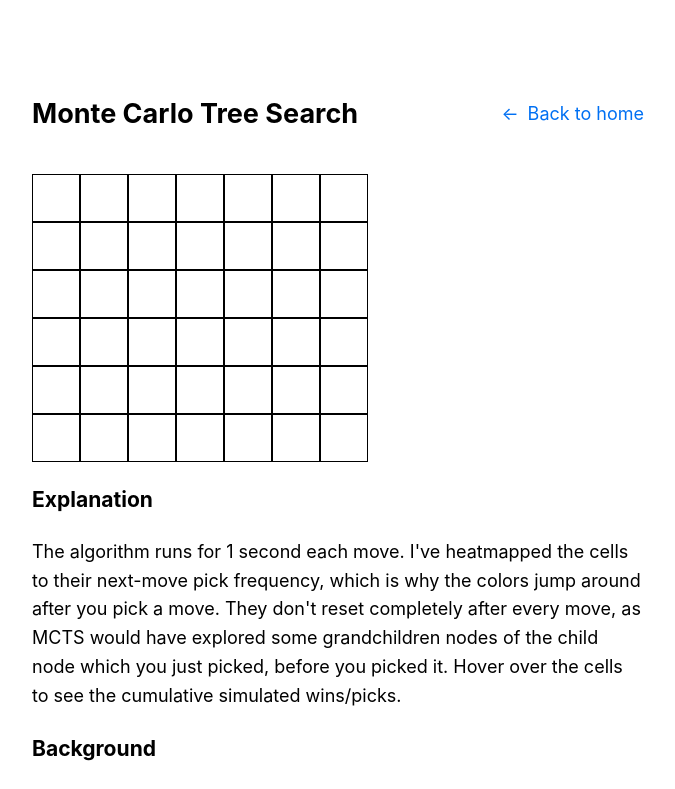
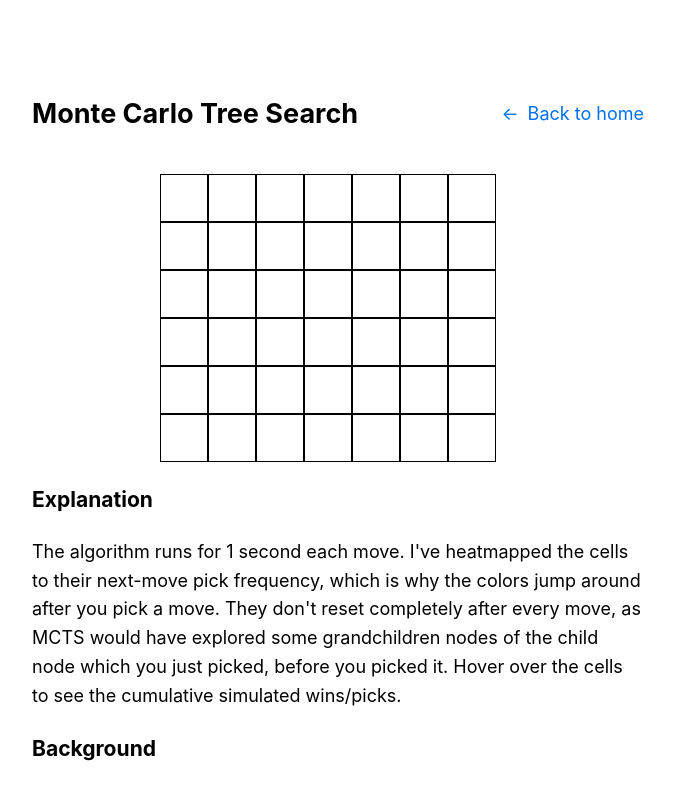
Before and after one commit to quasimik/personal-website, a Next.js app: page /projects/mcts in a window 1280 px wide. Shown: the top 789 px of the page, without its empty margins (302-977 px from the left). Built offline with nearby package versions, Linux system fonts and the light colour scheme.

Commit message:
Add MCTS stats visualization

```diff
--- a/pages/projects/mcts.jsx
+++ b/pages/projects/mcts.jsx
@@ -1,4 +1,4 @@
-import { useState } from 'react';
+import { useRef, useState } from 'react';
 import Layout from '../../components/layout';
 import styles from '/styles/mcts.module.css';
 
@@ -6,21 +6,35 @@ import { Game, Play } from '../../components/connect-four'
 import { MonteCarlo } from '../../components/mcts'
 
 const pageTitle = 'Monte Carlo Tree Search';
+const player = '🟡';
+const opponent = '🔴';
 
 function renderCell(value) {
   switch (value) {
     case null:
       return '';
     case 1:
-      return '🟡';
+      return player;
     case -1:
-      return '🔴';
+      return opponent;
   }
 }
 
-function Cell({ value, handler }) {
+function getHeatmapColor(i, j, mctsStats) {
+  let heat = 0;
+  if (mctsStats !== null) {
+    for (const childNode of mctsStats.children) {
+      if (childNode.play.row === i && childNode.play.col === j) {
+        heat = childNode.n_plays / mctsStats.n_plays
+      }
+    }
+  }
+  return `rgb(255,0,0,${heat})`
+}
+
+function Cell({ value, handler, color }) {
   return (
-    <button className={styles.cell} onClick={handler}>
+    <button className={styles.cell} onClick={handler} style={{ backgroundColor: color }}>
       {renderCell(value)}
     </button>
   )
@@ -28,11 +42,20 @@ function Cell({ value, handler }) {
 
 // function getHoverColor(legalPlays, hoverCol) {}
 
-function ConnectFourMcts({ game, mcts }) {
+function ConnectFourMcts() {
+  const game = useRef(null);
+  if (game.current === null) {
+    game.current = new Game();
+  }
+  const mcts = useRef(null);
+  if (mcts.current === null) {
+    mcts.current = new MonteCarlo(game.current);
+  }
   const [gameState, setGameState] = useState(() => {
-    const initialState = game.start();
+    const initialState = game.current.start();
     return initialState;
   });
+  const [mctsStats, setMctsStats] = useState(null);
   const [gameWinner, setGameWinner] = useState(null);
 
   let handleCellClick = (i, j) => () => {
@@ -41,13 +64,13 @@ function ConnectFourMcts({ game, mcts }) {
     }
     const play = new Play(i, j);
     const playHash = play.hash();
-    const legalPlays = game.legalPlays(gameState);
+    const legalPlays = game.current.legalPlays(gameState);
     if (!legalPlays.some((legalPlay) => legalPlay.hash() === playHash)) {
       return;
     }
-    const nextState = game.nextState(gameState, play);
+    const nextState = game.current.nextState(gameState, play);
     setGameState(nextState);
-    const winner = game.winner(nextState);
+    const winner = game.current.winner(nextState);
     setGameWinner(winner);
 
     if (winner !== null) {
@@ -55,23 +78,42 @@ function ConnectFourMcts({ game, mcts }) {
     }
 
     // MCTS runs and plays
-    mcts.runSearch(nextState, 1);
-    const mctsPlay = mcts.bestPlay(nextState, 'robust');
-    const nextNextState = game.nextState(nextState, mctsPlay);
-    const mctsWinner = game.winner(nextNextState);
+    mcts.current.runSearch(nextState, 1);
+    const mctsStats = mcts.current.getStats(nextState);
+    const mctsPlay = mcts.current.bestPlay(nextState, 'robust');
+    const nextNextState = game.current.nextState(nextState, mctsPlay);
+    const mctsWinner = game.current.winner(nextNextState);
 
+    setMctsStats(mctsStats);
     setGameState(nextNextState);
     setGameWinner(mctsWinner);
   }
 
   return (
     <>
-      <div className={styles.connectFourGrid}>
-        {gameState.board.map(( row, i ) => (
-          row.map(( cell, j ) => (
-            <Cell key={`${i},${j}`} value={cell} handler={handleCellClick(i, j)} />
-          ))
-        ))}
+      <div className={styles.connectFourContainer}>
+        <div className={styles.connectFourGrid}>
+          {gameState.board.map(( row, i ) => (
+            row.map(( cell, j ) => (
+              <Cell
+                key={`${i},${j}`}
+                value={cell}
+                handler={handleCellClick(i, j)}
+                color={getHeatmapColor(i, j, mctsStats)}
+              />
+            ))
+          ))}
+        </div>
+        <div className={styles.connectFourStats}>
+          {mctsStats &&
+            <>
+              <h4>At {opponent} decision:</h4>
+              <p>Total plays: {mctsStats.n_plays}</p>
+              <p>{player} wins: {mctsStats.n_wins}</p>
+              <p>{opponent} wins: {mctsStats.children.reduce((acc, child) => acc + child.n_wins, 0)}</p>
+            </>
+          }
+        </div>
       </div>
       {gameWinner && <p>Winner: {renderCell(gameWinner)}</p>}
       <h3>Explanation</h3>
@@ -86,11 +128,9 @@ function ConnectFourMcts({ game, mcts }) {
 }
 
 export default function MctsProject() {
-  const game = new Game();
-  const mcts = new MonteCarlo(game);
   return (
     <Layout title={pageTitle}>
-      <ConnectFourMcts game={game} mcts={mcts} />
+      <ConnectFourMcts />
       <h3>Background</h3>
       <p>
         Monte Carlo tree search (MCTS) is a general game-playing algorithm to find the best move from any given game
--- a/styles/mcts.module.css
+++ b/styles/mcts.module.css
@@ -18,10 +18,22 @@
   background-color: #afa;
 }*/
 
+.connectFourContainer {
+  display: flex;
+  flex-direction: row;
+  justify-content: center;
+}
+
 .connectFourGrid {
+  margin: 0 10px;
   display: grid;
   justify-items: center;
   align-items: center;
   grid-template-rows: repeat(6, 48px);
   grid-template-columns: repeat(7, 48px);
 }
+
+.connectFourStats {
+  margin: 0 10px;
+  line-height: 12px;
+}
```
